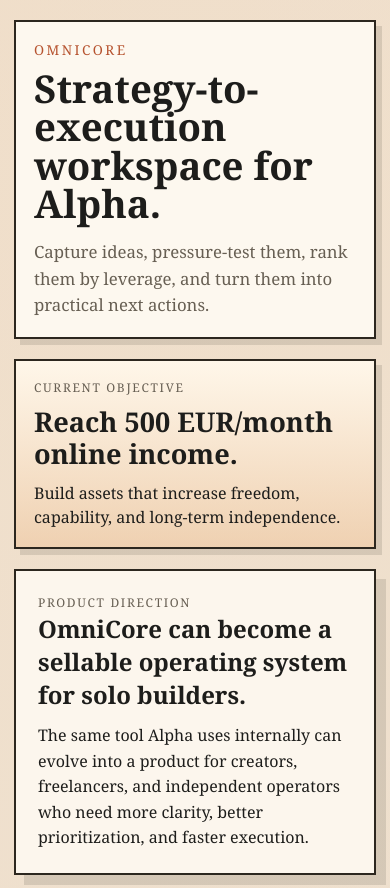
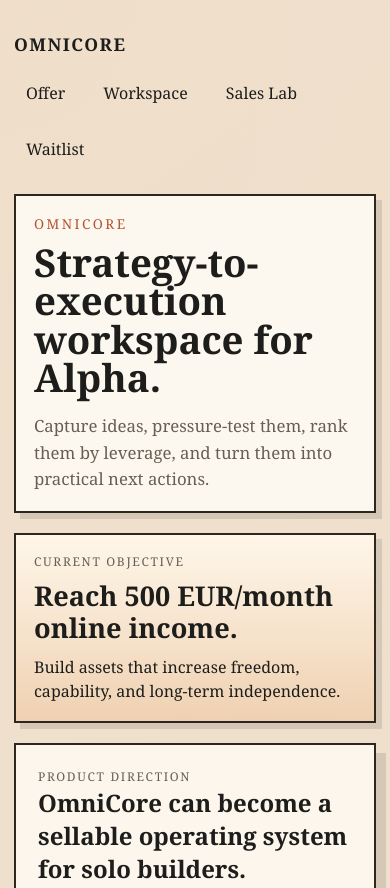
Before and after one commit to Tony00xyz/omnicore, a website: page index.html in a window 390 px wide. Shown: the top 888 px of the page. Drawn offline with Linux system fonts and the light colour scheme.

Commit message:
Polish OmniCore landing experience

```diff
--- a/index.html
+++ b/index.html
@@ -3,11 +3,44 @@
   <head>
     <meta charset="UTF-8" />
     <meta name="viewport" content="width=device-width, initial-scale=1.0" />
-    <title>OmniCore</title>
+    <title>OmniCore | Strategy-to-Execution OS for Solo Builders</title>
+    <meta
+      name="description"
+      content="OmniCore helps solo builders turn ideas into plans, sprints, and income-oriented products."
+    />
+    <meta
+      property="og:title"
+      content="OmniCore | Strategy-to-Execution OS for Solo Builders"
+    />
+    <meta
+      property="og:description"
+      content="Capture ideas, filter by leverage, generate sprints, and shape sellable offers in one workspace."
+    />
+    <meta property="og:type" content="website" />
+    <meta property="og:url" content="https://tony00xyz.github.io/omnicore/" />
+    <meta name="twitter:card" content="summary_large_image" />
+    <meta
+      name="twitter:title"
+      content="OmniCore | Strategy-to-Execution OS for Solo Builders"
+    />
+    <meta
+      name="twitter:description"
+      content="A strategy workspace for solo builders who want more clarity, momentum, and income-oriented execution."
+    />
     <link rel="stylesheet" href="./styles.css" />
   </head>
   <body>
     <main class="app-shell">
+      <header class="topbar" aria-label="Site navigation">
+        <a class="brand" href="#top">OmniCore</a>
+        <nav class="topnav">
+          <a href="#offer">Offer</a>
+          <a href="#workspace">Workspace</a>
+          <a href="#sales">Sales Lab</a>
+          <a href="#waitlist">Waitlist</a>
+        </nav>
+      </header>
+
       <section class="hero">
         <div class="hero-copy">
           <p class="eyebrow">OmniCore</p>
@@ -27,7 +60,7 @@
         </div>
       </section>
 
-      <section class="product-band" aria-label="OmniCore product positioning">
+      <section class="product-band" id="offer" aria-label="OmniCore product positioning">
         <div class="product-copy">
           <p class="section-label">Product Direction</p>
           <h2>OmniCore can become a sellable operating system for solo builders.</h2>
@@ -86,7 +119,7 @@
         </form>
       </section>
 
-      <section class="workspace" aria-label="OmniCore workspace">
+      <section class="workspace" id="workspace" aria-label="OmniCore workspace">
         <aside class="panel panel-sidebar">
           <div class="panel-header">
             <p class="section-label">Alpha Brief</p>
@@ -361,7 +394,7 @@
         </article>
       </section>
 
-      <section class="sales-lab" aria-label="Sales page generator">
+      <section class="sales-lab" id="sales" aria-label="Sales page generator">
         <article class="panel sales-panel">
           <div class="panel-header">
             <p class="section-label">Sales Lab</p>
@@ -404,7 +437,7 @@
         </article>
       </section>
 
-      <section class="waitlist-lab" aria-label="Waitlist and interest capture">
+      <section class="waitlist-lab" id="waitlist" aria-label="Waitlist and interest capture">
         <article class="panel waitlist-panel">
           <div class="panel-header">
             <p class="section-label">Waitlist</p>
@@ -437,6 +470,13 @@
           <div class="waitlist-list" id="waitlistList"></div>
         </article>
       </section>
+
+      <footer class="site-footer">
+        <p>OmniCore is being built in public as a strategy-to-execution operating system for solo builders.</p>
+        <a href="https://github.com/Tony00xyz/omnicore" target="_blank" rel="noreferrer">
+          View the GitHub repo
+        </a>
+      </footer>
     </main>
 
     <script type="module" src="./src/main.js"></script>
--- a/styles.css
+++ b/styles.css
@@ -27,6 +27,10 @@
   color: var(--text);
 }
 
+a {
+  color: inherit;
+}
+
 button,
 input,
 select,
@@ -38,6 +42,39 @@
   width: min(1400px, 100%);
   margin: 0 auto;
   padding: 32px 20px 40px;
+}
+
+.topbar {
+  display: flex;
+  justify-content: space-between;
+  align-items: center;
+  gap: 16px;
+  margin-bottom: 20px;
+  padding: 12px 0 4px;
+}
+
+.brand,
+.topnav a,
+.site-footer a {
+  text-decoration: none;
+}
+
+.brand {
+  font-size: 1.1rem;
+  font-weight: 700;
+  letter-spacing: 0.08em;
+  text-transform: uppercase;
+}
+
+.topnav {
+  display: flex;
+  flex-wrap: wrap;
+  gap: 14px;
+}
+
+.topnav a {
+  padding: 8px 10px;
+  border: 2px solid transparent;
 }
 
 .hero {
@@ -271,6 +308,22 @@
   margin-top: 12px;
   padding-top: 12px;
   border-top: 1px solid rgba(44, 39, 31, 0.2);
+}
+
+.site-footer {
+  display: flex;
+  justify-content: space-between;
+  align-items: center;
+  gap: 16px;
+  margin-top: 24px;
+  padding: 18px 0 8px;
+  color: var(--muted);
+}
+
+.site-footer p {
+  margin: 0;
+  max-width: 60ch;
+  line-height: 1.6;
 }
 
 .panel {
@@ -561,4 +614,10 @@
   .cta-points {
     flex-direction: column;
   }
+
+  .topbar,
+  .site-footer {
+    flex-direction: column;
+    align-items: flex-start;
+  }
 }
```
